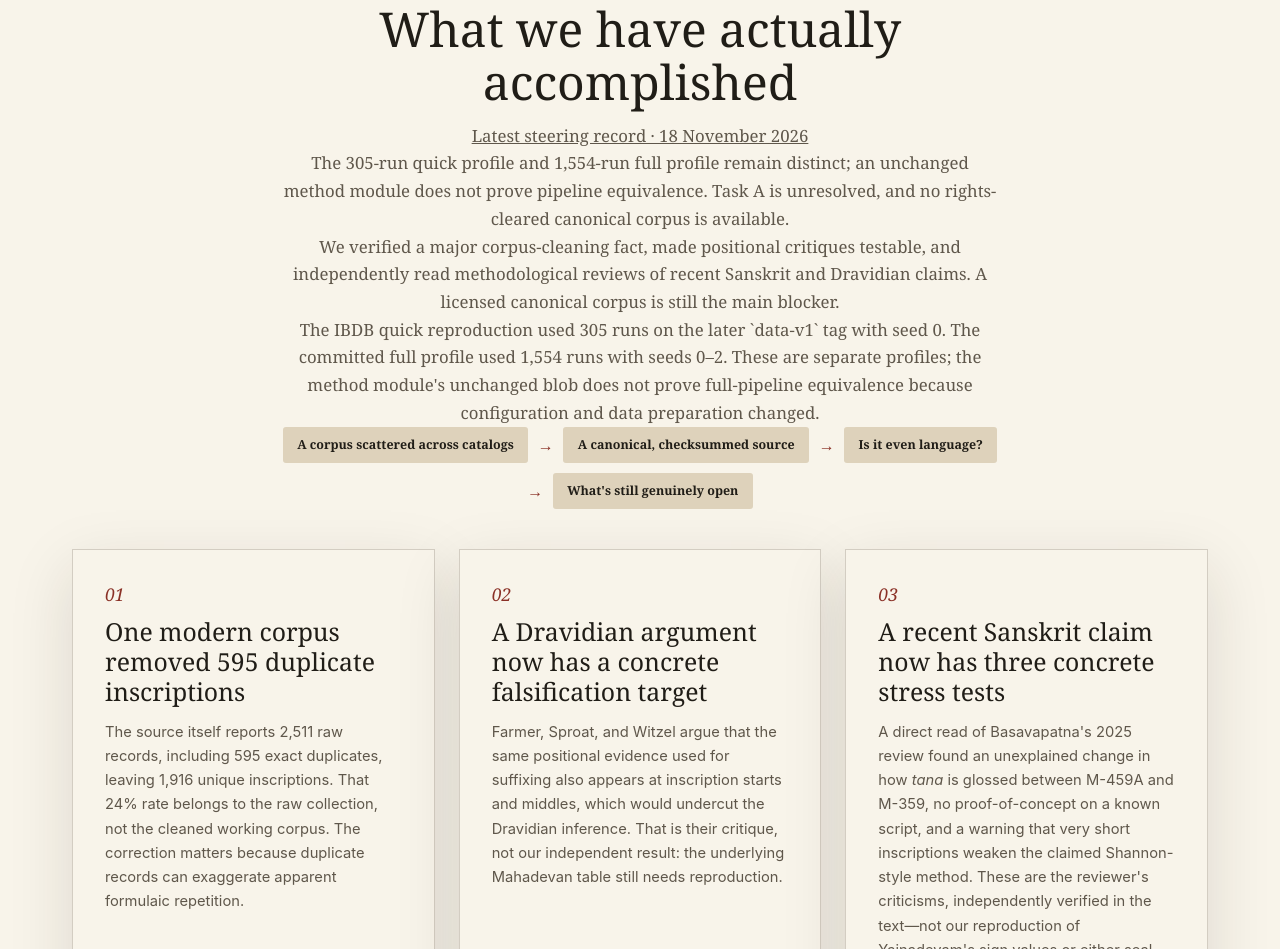
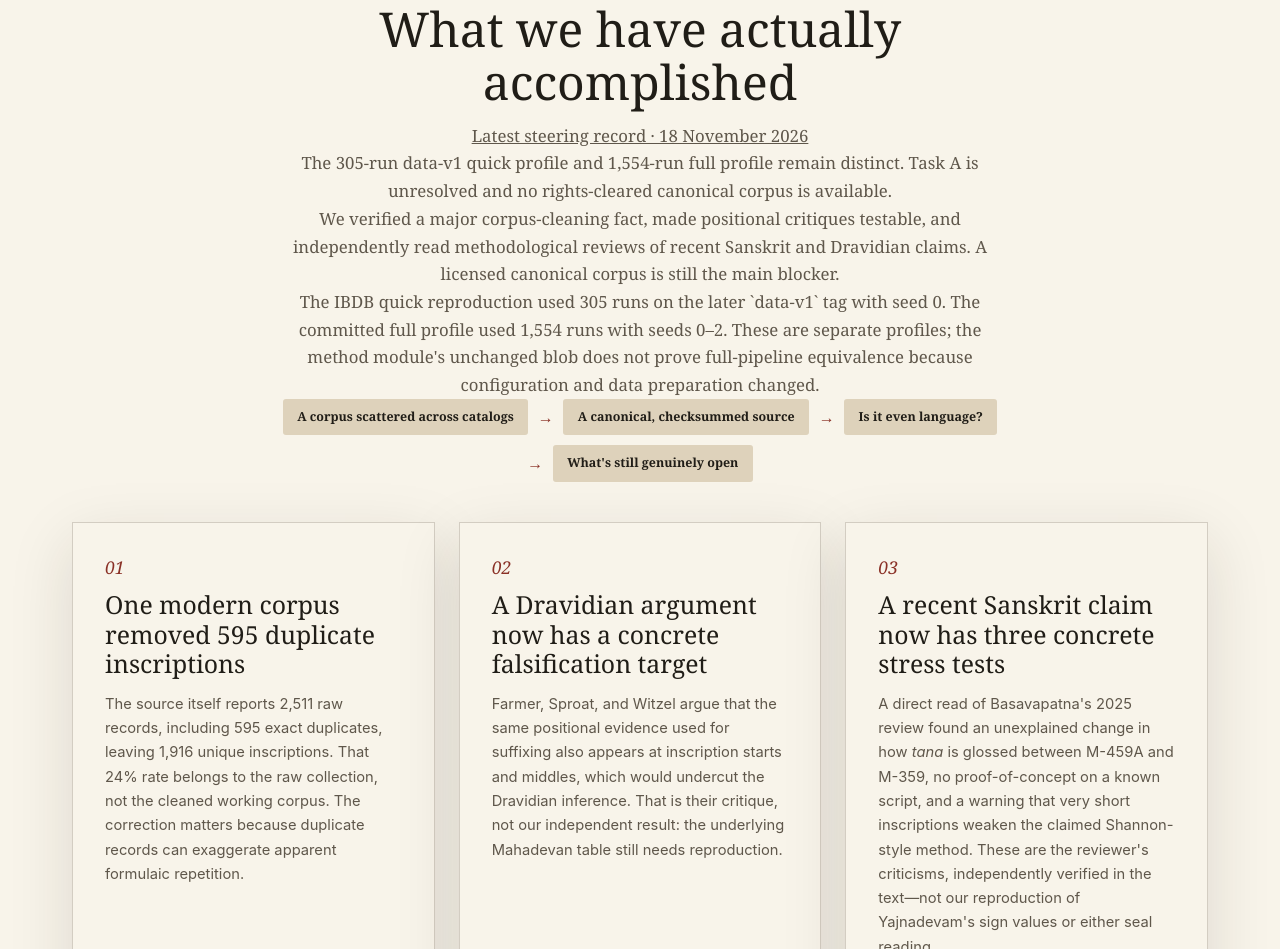
Before and after one commit to SoylentAquamarine/indus-script-collective, a plain HTML site: page docs/index.html in a window 1280 px wide. Shown: the part 1524-2473 px from the top of the page. Drawn offline with Linux system fonts and the light colour scheme; no server answers.

Commit message:
Update homepage Wins status and cycle #110 meeting link

```diff
--- a/docs/index.html
+++ b/docs/index.html
@@ -58,7 +58,7 @@
         <div class="highlights-intro">
           <span class="kicker">Wins so far · in plain English</span>
           <h2 id="highlights-title">What we have actually accomplished</h2>
-          <p class="latest-record"><a href="https://github.com/SoylentAquamarine/indus-script-collective/blob/chatgpt/cycle104-20261117-indus/steering/meetings/2026-11-18-meeting-28.md">Latest steering record · 18 November 2026</a></p><p>The 305-run quick profile and 1,554-run full profile remain distinct; an unchanged method module does not prove pipeline equivalence. Task A is unresolved, and no rights-cleared canonical corpus is available.</p>
+          <p class="latest-record"><a href="https://github.com/SoylentAquamarine/indus-script-collective/blob/chatgpt/cycle104-20261117-indus/steering/meetings/2026-11-18-meeting-29.md">Latest steering record · 18 November 2026</a></p><p>The 305-run data-v1 quick profile and 1,554-run full profile remain distinct. Task A is unresolved and no rights-cleared canonical corpus is available.</p>
           <p>We verified a major corpus-cleaning fact, made positional critiques testable, and independently read methodological reviews of recent Sanskrit and Dravidian claims. A licensed canonical corpus is still the main blocker.</p>
           <p>The IBDB quick reproduction used 305 runs on the later `data-v1` tag with seed 0. The committed full profile used 1,554 runs with seeds 0–2. These are separate profiles; the method module's unchanged blob does not prove full-pipeline equivalence because configuration and data preparation changed.</p>
           <p class="mini-flow" aria-label="Research flow">
```
